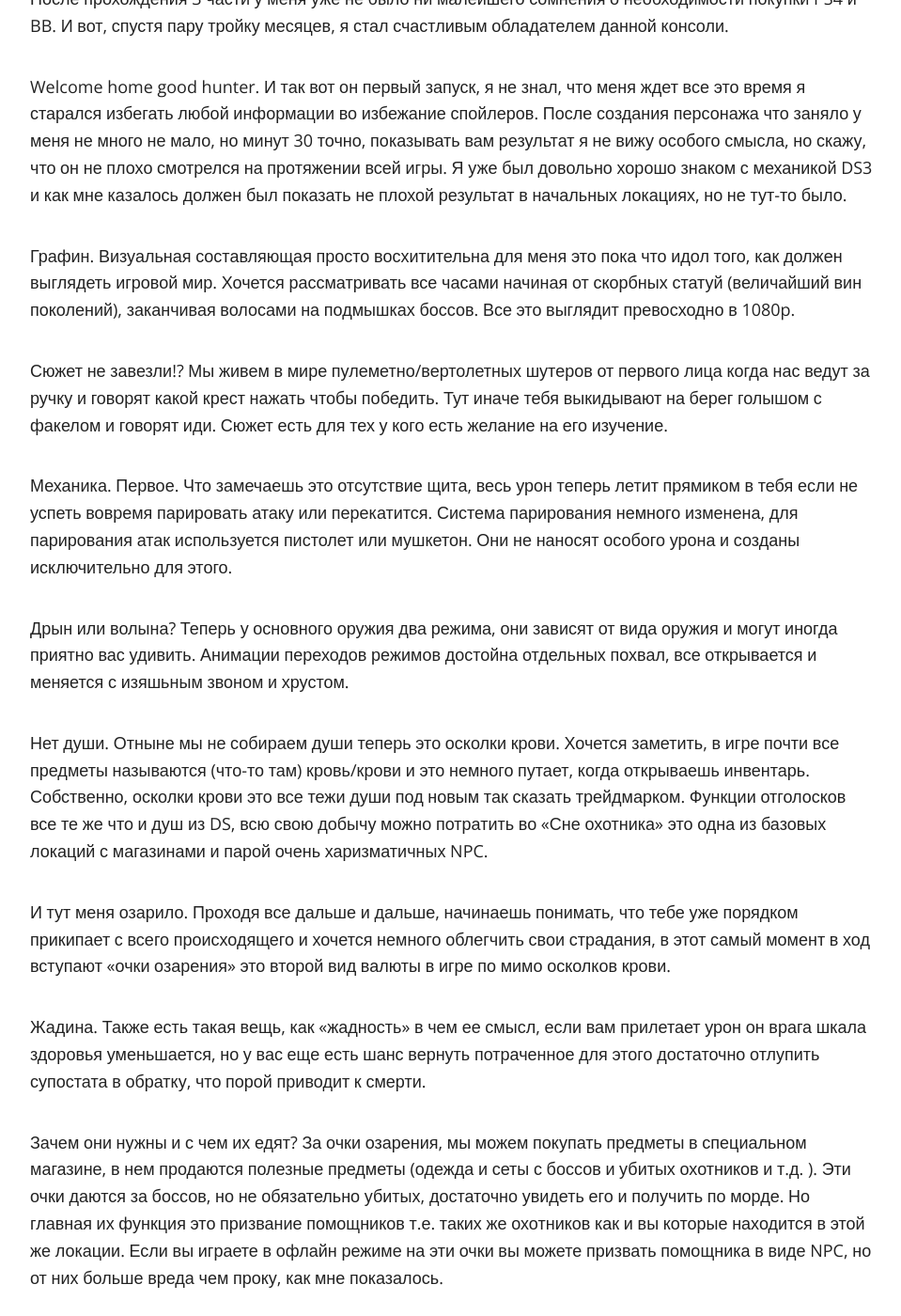
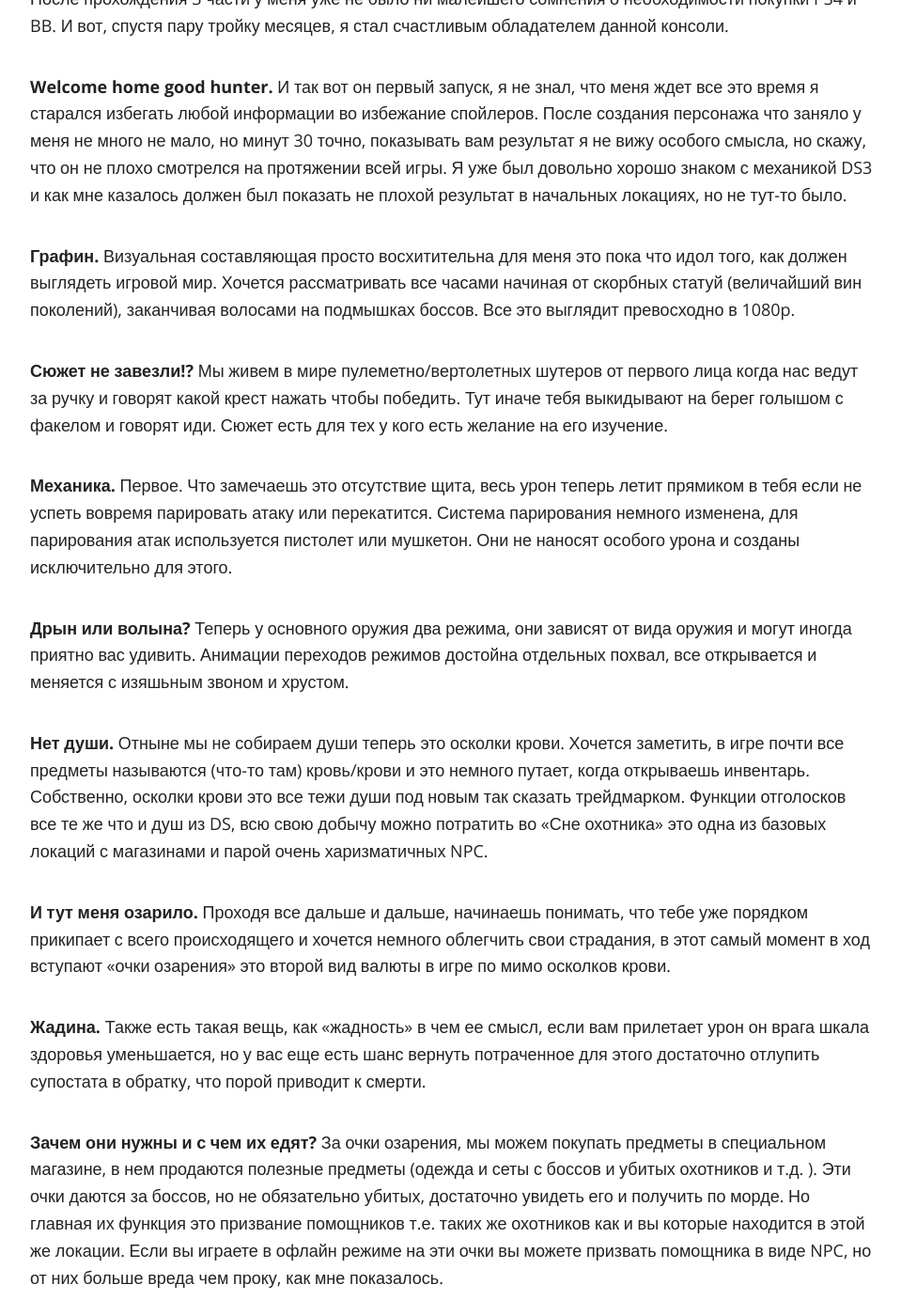
Before and after one commit to PirogovPavel/newtheme, a Jekyll site: the page built from _posts/2014-07-23-why-jekyll.md, in a window 1280 px wide and 1400 px high, scrolled down 963 px. Shown: the whole window at 94% size, without its empty margins (158-1117 px from the left). Built offline with Jekyll 4.4.1, drawn with Linux system fonts in a browser that asks for light colours; nearby versions of some CDN libraries; comment, search, counter and statistics services are not loaded; some of the changed text lies outside the part shown.

Commit message:
заголовки

```diff
--- a/_posts/2014-07-23-why-jekyll.md
+++ b/_posts/2014-07-23-why-jekyll.md
@@ -13,7 +13,7 @@ comments: true
 featured: true
 ---
 
-Знакомство.
+**Знакомство.**
 Я думаю нет смысла рассказывать о BB, не рассказав о первых мозолях, пробах и ошибок в знакомстве с играми серии Souls.
 
 Свое знакомство с играми от From Software я начал c Demon Souls, купив ее примерно три года, назад я прекрасно знал на что подписываюсь. Но, поиграв в нее неделю, я понял, что это не мое. Меня не захватывал ни сетинг, ни левл дизайн, динамика игры на тот момент оставляла желать лучшего. После этого я отложил ее на полку, не добившись в ней особо впечатляющих результатов.
@@ -22,46 +22,46 @@ featured: true
 
 После прохождения 3 части у меня уже не было ни малейшего сомнения о необходимости покупки PS4 и BB. И вот, спустя пару тройку месяцев, я стал счастливым обладателем данной консоли.
 
-Welcome home good hunter.
+**Welcome home good hunter.**
 И так вот он первый запуск, я не знал, что меня ждет все это время я старался избегать любой информации во избежание спойлеров. После создания персонажа что заняло у меня не много не мало, но минут 30 точно, показывать вам результат я не вижу особого смысла, но скажу, что он не плохо смотрелся на протяжении всей игры.
 Я уже был довольно хорошо знаком с механикой DS3 и как мне казалось должен был показать не плохой результат в начальных локациях, но не тут-то было.
 
-Графин.
+**Графин.**
 Визуальная составляющая просто восхитительна для меня это пока что идол того, как должен выглядеть игровой мир. Хочется рассматривать все часами начиная от скорбных статуй (величайший вин поколений), заканчивая волосами на подмышках боссов. Все это выглядит превосходно в 1080p.
 
-Сюжет не завезли!?
+**Сюжет не завезли!?**
 Мы живем в мире пулеметно/вертолетных шутеров от первого лица когда нас ведут за ручку и говорят какой крест нажать чтобы победить. Тут иначе тебя выкидывают на берег голышом с факелом и говорят иди. Сюжет есть для тех у кого есть желание на его изучение.
 
-Механика.
+**Механика.**
  Первое. Что замечаешь это отсутствие щита, весь урон теперь летит прямиком в тебя если не успеть вовремя парировать атаку или перекатится. Система парирования немного изменена, для парирования атак используется пистолет или мушкетон. Они не наносят особого урона и созданы исключительно для этого.
 
-Дрын или волына?
+**Дрын или волына?**
 Теперь у основного оружия два режима, они зависят от вида оружия и могут иногда приятно вас удивить. Анимации переходов режимов достойна отдельных похвал, все открывается и меняется с изяшьным звоном и хрустом.
 
-Нет души.
+**Нет души.**
 Отныне мы не собираем души теперь это осколки крови. Хочется заметить, в игре почти все предметы называются (что-то там) кровь/крови и это немного путает, когда открываешь инвентарь. Собственно, осколки крови это все тежи души под новым так сказать трейдмарком. Функции отголосков все те же что и душ из DS, всю свою добычу можно потратить во «Сне охотника» это одна из базовых локаций с магазинами и парой очень харизматичных NPC.
 
-И тут меня озарило.
+**И тут меня озарило.**
 Проходя все дальше и дальше, начинаешь понимать, что тебе уже порядком прикипает с всего происходящего и хочется немного облегчить свои страдания, в этот самый момент в ход вступают «очки озарения» это второй вид валюты в игре по мимо осколков крови.
 
-Жадина.
+**Жадина.**
 Также есть такая вещь, как «жадность» в чем ее смысл, если вам прилетает урон он врага шкала здоровья уменьшается, но у вас еще есть шанс вернуть потраченное для этого достаточно отлупить супостата в обратку, что порой приводит к смерти.
 
-Зачем они нужны и с чем их едят?
+**Зачем они нужны и с чем их едят?**
 За очки озарения, мы можем покупать предметы в специальном магазине, в нем продаются полезные предметы (одежда и сеты с боссов и убитых охотников и т.д. ).
 Эти очки даются за боссов, но не обязательно убитых, достаточно увидеть его и получить по морде. Но главная их функция это призвание помощников т.е. таких же охотников как и вы которые находится в этой же локации. Если вы играете в офлайн режиме на эти очки вы можете призвать помощника в виде NPC, но от них больше вреда чем проку, как мне показалось.
 
-Ты друг?
+**Ты друг?**
 Призвав на помощь друга есть шанс, что в вашу игру придет другой отнюдь не дружелюбный приятель чтобы вам насолить.
 
-Сделай это быстро.
+**Сделай это быстро.**
 Боссы, пожалуй одна из главных составляющих игры, что я могу сказать они все хороши и сложны некоторые пожалуй даже чересчур. Но говоря о боссах нельзя забывать о враждебных охотниках, который порой бывают сложнее боссов.
 
-Посижу ка я
+**Посижу ка я.**
 Как и у любой хорошей игры есть и не очень положительные стороны. Для меня этой стороной, как и для многих других является призыв незнакомых охотников в помощь.
 Это может занять как от двух минут, так и до десяти, а этот согласитесь порядком долго. Но играя в закрытой сессии таких проблем нет так что, если у вас есть друзья и вы не играете с незнакомцами, вам это не грозит.
 
-Заключение
+**Заключение.**
 Я рассказал лишь крохотную часть из всего того многообразия что вам возможно посчастливится повидать.
 Подводя итог я хочу сказать, что мое мнение это лишь мое мнение, я думаю у каждого есть своя любимая серия или добрая парочка игр в которые он готов поиграть в любой момент, для меня же выбор очевиден.
 Прощай, добрый охотник! Найди свое предназначение в мире яви.
```
